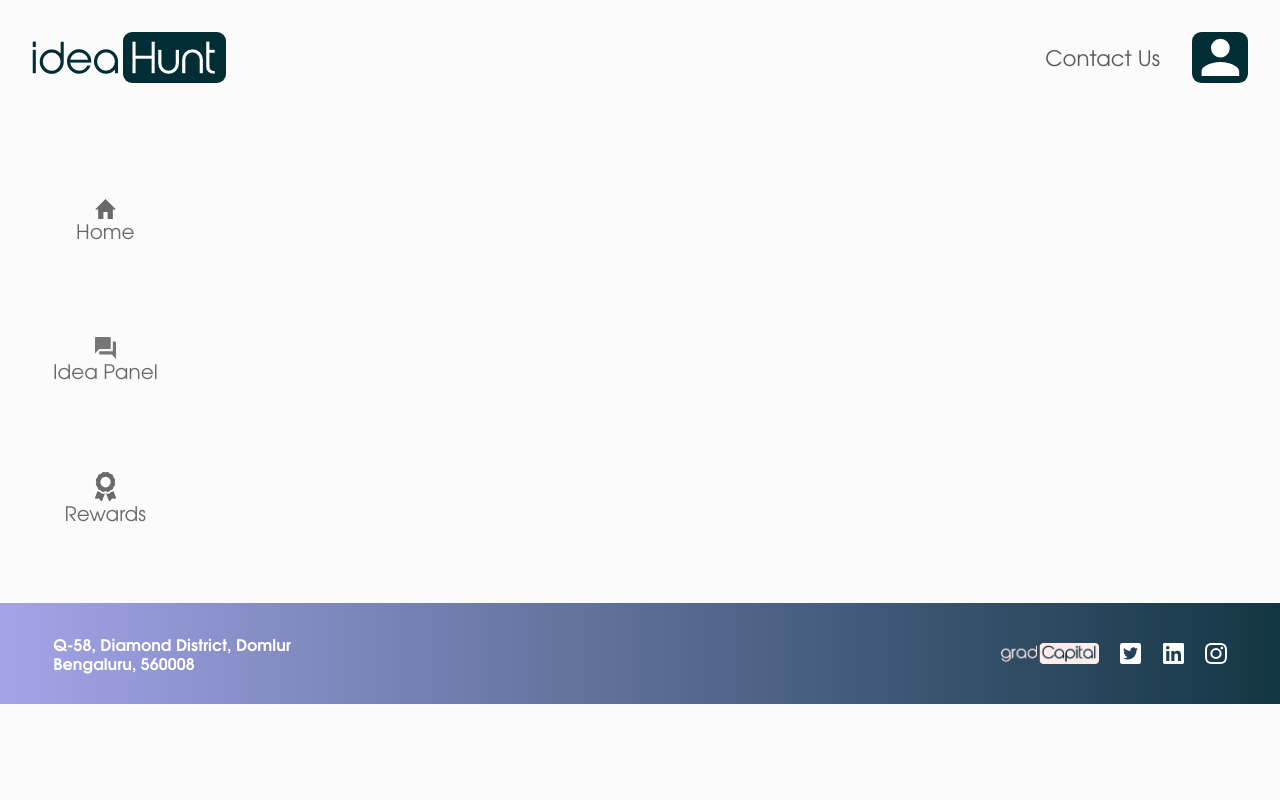
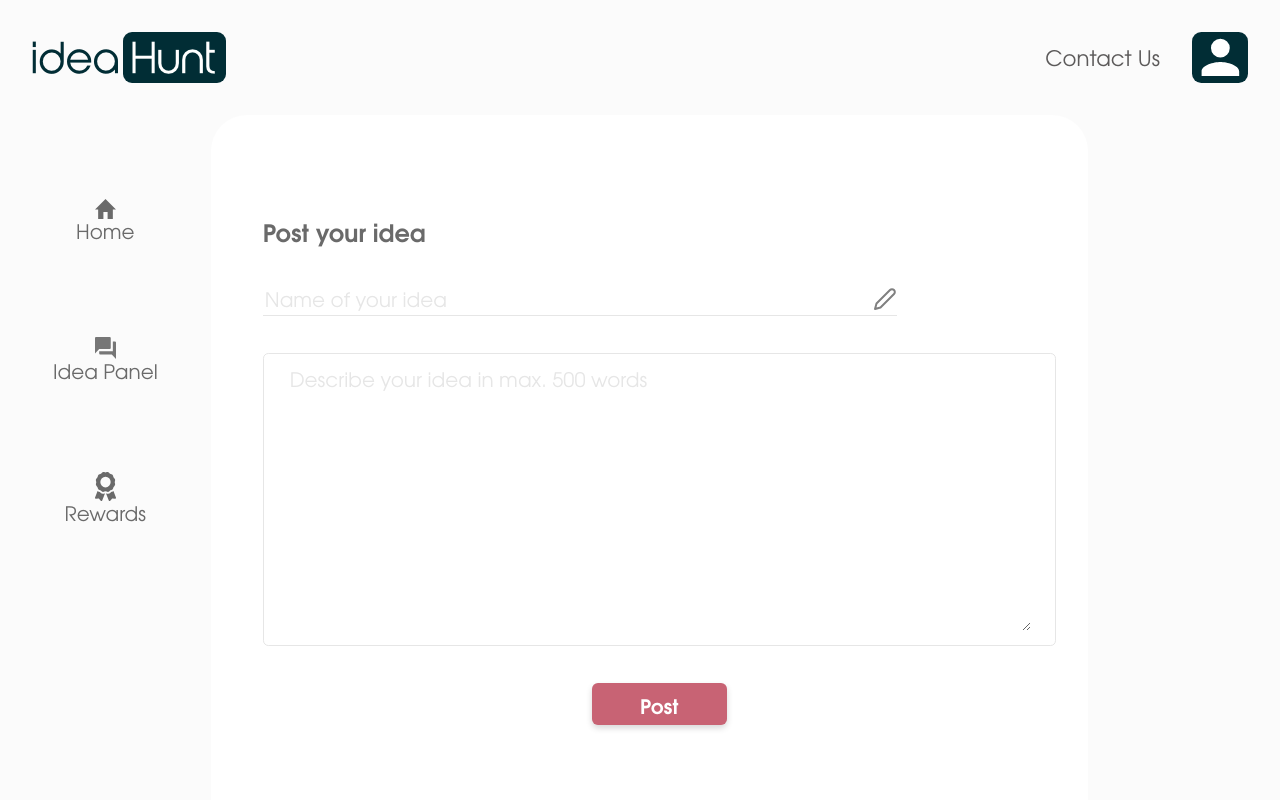
Before and after one commit to Mynk-9/gradcap-ideahunt, a React (Create React App) app: page /post-idea in a window 1280 px wide. Shown: the top 800 px of the page. Built offline with nearby package versions, Linux system fonts and the light colour scheme.

Commit message:
Created PostIdea page

```diff
--- a/src/App.js
+++ b/src/App.js
@@ -6,6 +6,7 @@ import Navbar from './components/navbar/Navbar';
 import BodyContainer from './components/bodycontainer/BodyContainer';
 import SideNav from './components/sidenav/SideNav';
 import IdeaPanel from './pages/ideapanel/IdeaPanel';
+import PostIdea from './pages/postidea/PostIdea';
 
 import SidenavContext from './contexts/SidenavContext';
 
@@ -72,6 +73,7 @@ const App = () => {
                 <Routes>
                     <Route exact path="/" element={<></>} />
                     <Route path="/idea-panel" element={<IdeaPanel />} />
+                    <Route path="/post-idea" element={<PostIdea />} />
                 </Routes>
                 <SideNav buttons={[]} mobileVisible={false} pcVisible={true} />
             </BodyContainer>
--- /dev/null
+++ b/src/pages/postidea/PostIdea.js
@@ -0,0 +1,80 @@
+import { useState } from 'react';
+
+import PrimarySection from './../../components/primarysection/PrimarySection';
+import Heading from './../../components/heading/Heading';
+import RedButton from './../../components/redbutton/RedButton';
+import RedLink from './../../components/redlink/RedLink';
+
+import Styles from './PostIdea.module.scss';
+
+import PenIcon from './../../assets/icons/pen.svg';
+
+const PostIdea = () => {
+    const [ideaName, setIdeaName] = useState('');
+    const [nameValid, setNameValid] = useState('true');
+    const [ideaDesc, setIdeaDesc] = useState('');
+    const [descValid, setDescValid] = useState('true');
+
+    const nameSizeLimit = 50;
+    const descSizeLimit = 500;
+
+    const handleIdeaNameChange = e => {
+        const name = e.target.value;
+        setIdeaName(name);
+        if (name.length > nameSizeLimit) setNameValid('false');
+        else setNameValid('true');
+    };
+
+    const handleIdeaDescChange = e => {
+        const desc = e.target.value;
+        setIdeaDesc(desc);
+        if (desc.length > descSizeLimit) setDescValid('false');
+        else setDescValid('true');
+    };
+
+    return (
+        <PrimarySection>
+            <Heading>{'Post your idea'}</Heading>
+            <form className={Styles.form}>
+                <div className={Styles.ideaNameWrapper} data-valid={nameValid}>
+                    <input
+                        type={'text'}
+                        className={Styles.ideaName}
+                        placeholder={`Name of your idea`}
+                        value={ideaName}
+                        onChange={handleIdeaNameChange}
+                    />
+                    <img src={PenIcon} className={Styles.ideaNameIcon} />
+                </div>
+                <span className={Styles.warning} data-valid={nameValid}>
+                    {`Name should be within ${nameSizeLimit} characters`}
+                </span>
+                <div className={Styles.ideaDescWrapper} data-valid={descValid}>
+                    <textarea
+                        className={Styles.ideaDesc}
+                        placeholder={`Describe your idea in max. ${descSizeLimit} words`}
+                        value={ideaDesc}
+                        onChange={handleIdeaDescChange}
+                    />
+                </div>
+                <span className={Styles.warning} data-valid={descValid}>
+                    {`Description should be within ${descSizeLimit} characters`}
+                </span>
+                <div style={{ textAlign: 'center' }}>
+                    <RedButton
+                        text={'Post'}
+                        onClick={() => ({})}
+                        classNames={[Styles.postButton]}
+                    />
+                </div>
+            </form>
+            <RedLink
+                text={'Go to Idea Panel'}
+                link={'/idea-panel'}
+                styles={{ paddingBottom: '4rem' }}
+            />
+        </PrimarySection>
+    );
+};
+
+export default PostIdea;
--- /dev/null
+++ b/src/pages/postidea/PostIdea.module.scss
@@ -0,0 +1,100 @@
+.form {
+    --border-color: #e6e6e6;
+    --error-border-color: #c86374;
+    --font-color: var(--heading-color);
+
+    padding: calc(2.75rem - 0.67rem) 0 2.75rem 0; // 0.67rem is margin of heading
+    font-size: 1.875rem;
+
+    @media screen and (max-width: 768px) {
+        font-size: 0.875rem;
+    }
+
+    & > div:nth-child(n + 2) {
+        margin-top: 3.5rem;
+    }
+
+    & > div[data-valid='false'] {
+        border-color: var(--error-border-color);
+    }
+
+    .ideaNameWrapper {
+        display: flex;
+        flex-direction: row;
+        border-bottom: 1px solid var(--border-color);
+        width: 80%;
+
+        @media screen and (max-width: 768px) {
+            width: 100%;
+        }
+
+        &:focus {
+            border-color: var(--font-color);
+        }
+
+        .ideaName {
+            flex: 1;
+            border: none;
+            outline: 0;
+            line-height: 1.5;
+
+            color: var(--font-color);
+        }
+        .ideaName::placeholder {
+            flex: 0;
+            color: var(--border-color);
+        }
+
+        .ideaNameIcon {
+            filter: invert(0.5);
+        }
+    }
+
+    .ideaDescWrapper {
+        padding: 1rem 2.25rem;
+        border: 1px solid var(--border-color);
+        border-radius: 0.5rem;
+
+        @media screen and (max-width: 768px) {
+            padding: 0.438rem 0.875rem;
+        }
+
+        .ideaDesc {
+            color: var(--font-color);
+            border: 0;
+            outline: none;
+            width: 100%;
+            resize: vertical;
+            height: 25rem;
+
+            &:focus {
+                border-color: var(--font-color);
+            }
+        }
+        .ideaDesc::placeholder {
+            color: var(--border-color);
+        }
+    }
+
+    .warning {
+        display: none;
+        color: var(--error-border-color);
+        font-size: 1rem;
+
+        @media screen and (max-width: 768px) {
+            font-size: 0.5rem;
+        }
+
+        &[data-valid='false'] {
+            display: initial;
+        }
+    }
+
+    .postButton {
+        padding: 0.875rem 4.5rem;
+
+        @media screen and (max-width: 768px) {
+            padding: 0.5rem 2.5rem;
+        }
+    }
+}
```
Also changed, not shown: src/assets/icons/pen.svg (added).
